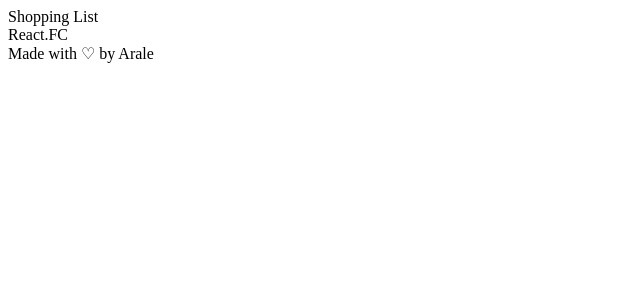
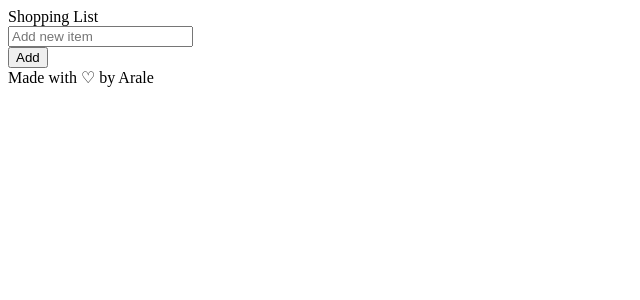
Before and after one commit to justArale/checkit-out, a React (Vite) app in the folder frontend/: page / in a window 1280 px wide. Shown: the top 300 px of the page, without its empty margins (0-640 px from the left). Built offline with nearby package versions, Linux system fonts and the light colour scheme; no server answers.

Commit message:
Update createShoppingItem API to accept object instead of string, build ShoppingItemForm component and implement in DashboardPage

```diff
--- a/frontend/src/components/ShoppingItemForm.tsx
+++ b/frontend/src/components/ShoppingItemForm.tsx
@@ -1,7 +1,44 @@
 import React from "react";
+import { useState } from "react";
+import { createShoppingItem } from "../services/shoppingItem.service";
 
 const ShoppingItemForm: React.FC = () => {
-  return <div>ShoppingItemForm</div>;
+  const [itemName, setItemName] = useState<string>("");
+
+  const handleSubmit = (e: React.FormEvent) => {
+    e.preventDefault();
+    if (itemName.trim() === "") {
+      return;
+    }
+    const newItem = {
+      name: itemName,
+    };
+    createShoppingItem(newItem)
+      .then(() => {
+        console.log("Item created successfully");
+      })
+      .catch((error) => {
+        console.error("Error creating item:", error);
+      });
+    console.log("Item submitted:", itemName);
+    setItemName(""); // Clear the input field after submission
+  };
+
+  return (
+    <form onSubmit={handleSubmit}>
+      <div className="form-group">
+        <input
+          type="text"
+          id="itemName"
+          value={itemName}
+          onChange={(e) => setItemName(e.target.value)}
+          placeholder="Add new item"
+          required
+        />
+      </div>
+      <button type="submit">Add</button>
+    </form>
+  );
 };
 
 export default ShoppingItemForm;
--- a/frontend/src/pages/DashboradPage.tsx
+++ b/frontend/src/pages/DashboradPage.tsx
@@ -1,7 +1,12 @@
 import React from "react";
+import ShoppingItemForm from "../components/ShoppingItemForm";
 
 const DashboradPage: React.FC = () => {
-  return <div>React.FC</div>;
+  return (
+    <>
+      <ShoppingItemForm />
+    </>
+  );
 };
 
 export default DashboradPage;
--- a/frontend/src/services/shoppingItem.service.ts
+++ b/frontend/src/services/shoppingItem.service.ts
@@ -30,9 +30,11 @@ export const getAllShoppingItems = async () => {
 };
 
 // Create a new shopping item
-export const createShoppingItem = async (name: string): Promise<void> => {
+export const createShoppingItem = async (item: {
+  name: string;
+}): Promise<void> => {
   try {
-    const response = await API.post(`/api/items`, name);
+    const response = await API.post(`/api/items`, item);
     return response.data;
   } catch (error: unknown) {
     if (axios.isAxiosError(error)) {
```
